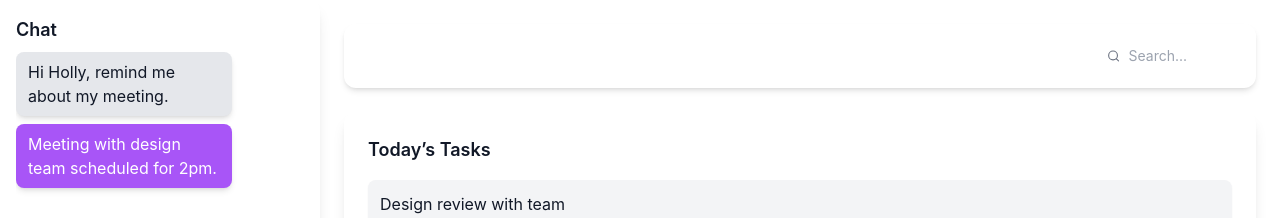
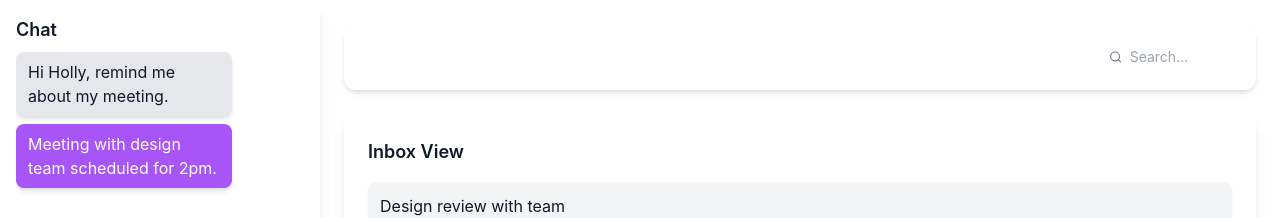
Before and after one commit to holly-ai-2025/holly-v6, a React (Vite) app in the folder apps/frontend/: page / in a window 1280 px wide. Shown: the top 218 px of the page. Built offline with nearby package versions, Linux system fonts and the light colour scheme.

Commit message:
feat(ui): add active underline state to top bar nav items
- Track active menu state in App
- Apply underline (border-b-2) and bold text when active
- Keep hover highlight for inactive items

```diff
--- a/apps/frontend/src/App.tsx
+++ b/apps/frontend/src/App.tsx
@@ -5,6 +5,7 @@ import { Search, Mic } from "lucide-react";
 export default function HollyApp() {
   const [sidebarOpen, setSidebarOpen] = useState(false);
   const [micActive, setMicActive] = useState(false);
+  const [activeMenu, setActiveMenu] = useState("Inbox");
 
   return (
     <div className="flex min-h-screen bg-light-blue text-gray-900">
@@ -89,7 +90,12 @@ export default function HollyApp() {
               (item) => (
                 <button
                   key={item}
-                  className="px-3 py-1 rounded-lg hover:bg-deep-purple transition"
+                  onClick={() => setActiveMenu(item)}
+                  className={`px-3 py-1 rounded-lg transition border-b-2 ${
+                    activeMenu === item
+                      ? "border-white font-semibold"
+                      : "border-transparent hover:border-white"
+                  }`}
                 >
                   {item}
                 </button>
@@ -110,7 +116,7 @@ export default function HollyApp() {
 
         {/* Dummy Main Content */}
         <div className="flex-1 mt-6 bg-white rounded-xl shadow-lg p-6">
-          <h2 className="text-lg font-semibold text-deep-purple mb-4">Today’s Tasks</h2>
+          <h2 className="text-lg font-semibold text-deep-purple mb-4">{activeMenu} View</h2>
           <ul className="space-y-2">
             <li className="p-3 rounded-lg bg-gray-100 shadow-sm">Design review with team</li>
             <li className="p-3 rounded-lg bg-gray-100 shadow-sm">Prepare project timeline</li>
```
